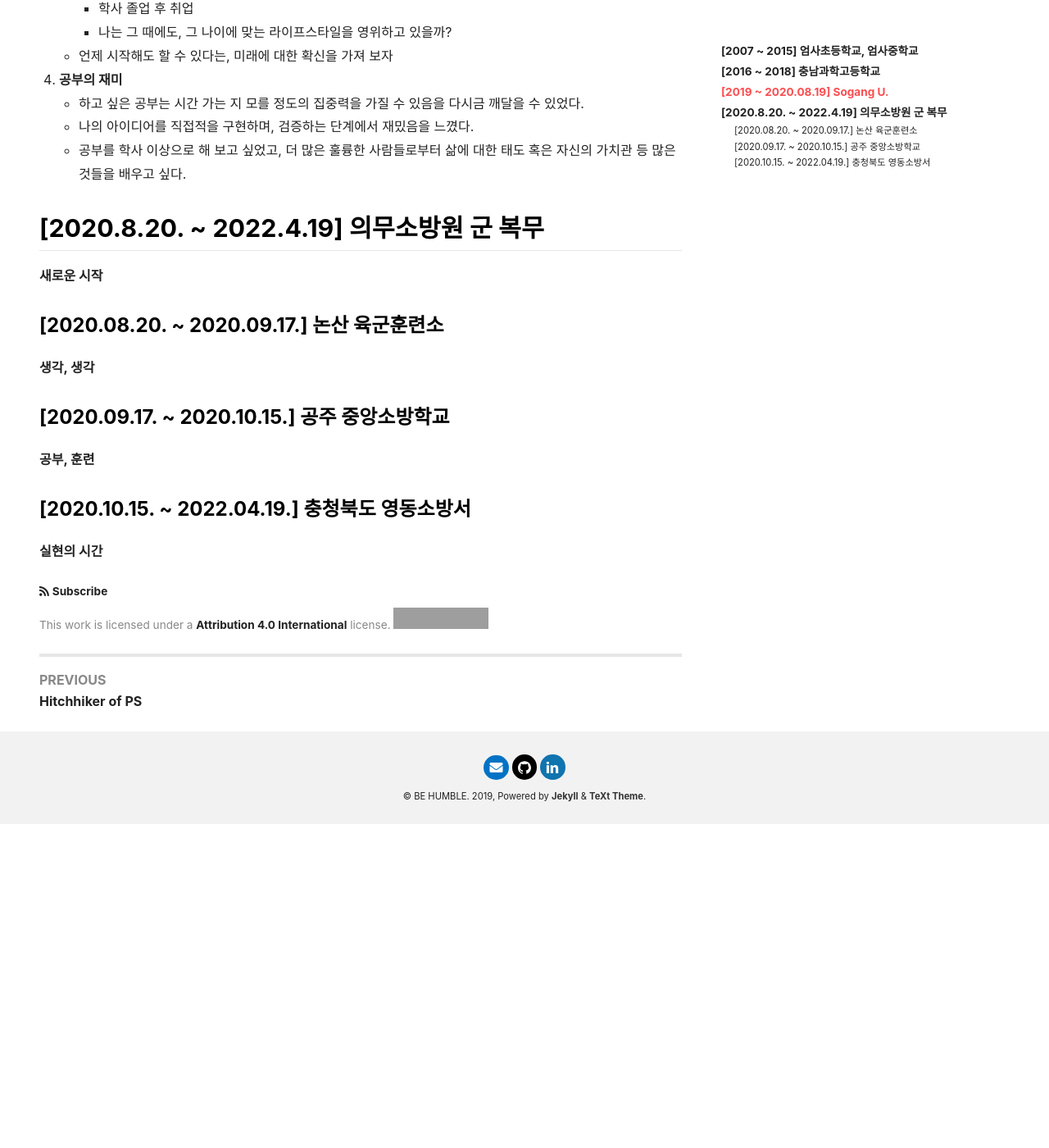
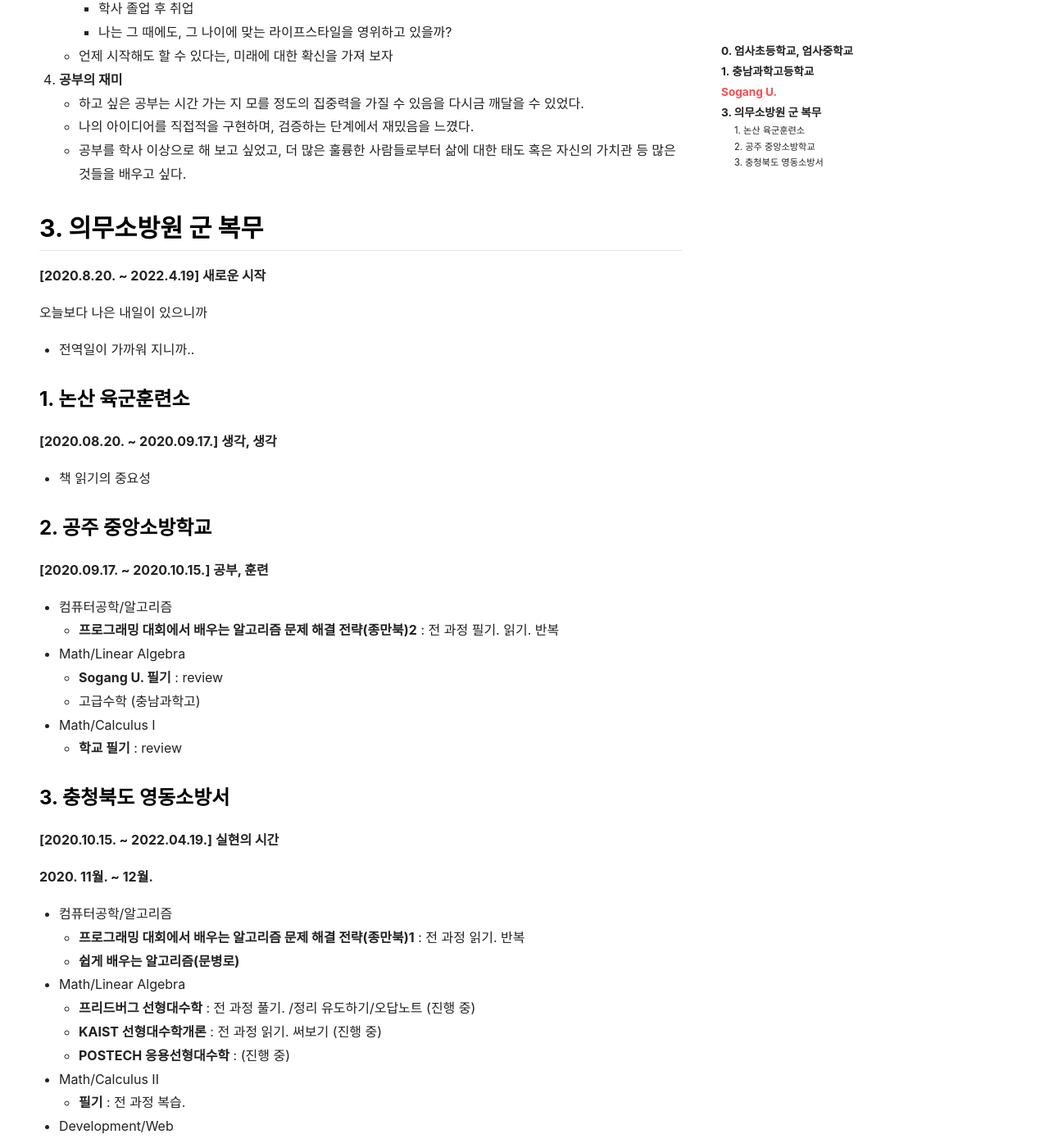
Before and after one commit to underthelights/previous, a Jekyll site: the page built from _posts/licht/2020-12-27-reminiscence2020.md, in a window 1280 px wide and 1400 px high, scrolled down 1780 px. Shown: the whole window at 82% size. Built offline with Jekyll 4.4.1, drawn with Linux system fonts in a browser that asks for light colours; nearby versions of some CDN libraries; before the commit the page ends 2785 px from its top, so only the background shows below that; some of the changed text lies outside the part shown; grey boxes are pictures that could not be loaded.

Commit message:
Update 2020-12-27-reminiscence2020.md

```diff
--- a/_posts/licht/2020-12-27-reminiscence2020.md
+++ b/_posts/licht/2020-12-27-reminiscence2020.md
@@ -10,8 +10,8 @@ picture_frame: shadow
 abraxas.
 <!--more-->
 
-## [2007 ~ 2015] 엄사초등학교, 엄사중학교
-**나의 가장 밝았던, 그러나 그에 따른 어두움을 알아채지 못했던 시기**
+## 0. 엄사초등학교, 엄사중학교
+**[2007 ~ 2015] 나의 가장 밝았던, 그러나 그에 따른 어두움을 알아채지 못했던 시기**
 
 그동안 무엇을 했는가? 나는 이리도 무지하고 자만하며 살았는가.
 
@@ -21,13 +21,13 @@ abraxas.
 
 처음 정보올림피아드를 접한 건 초등학교 6학년 담임 선생님의 추천이었다. 그때에는 컴스쿨, 정올닷컴을 활용해서 여러가지 강의를 듣고 나서 처음으로 프로그래밍을 접했던 것 같다.
 
-## [2016 ~ 2018] 충남과학고등학교
-**be humble.**
+## 1. 충남과학고등학교
+**[2016 ~ 2018] be humble.**
 
 겸손하자.
 
-## [2019 ~ 2020.08.19] Sogang U.
-**어둠의 심연, 우울, 허무주의**
+## Sogang U.
+**[2019 ~ 2020.08.19] 어둠의 심연, 우울, 허무주의**
 
 정말 아무것도 하지 않았다. 학교 생활도, 꿈을 향한 도전도, 학교 공부도. 단 한가지, 경험이라고 인정할 만한 시간을 보냈다는 기억을 찾으려면 UNIST 창업팀 OCONNECT가 있다.
 
@@ -66,14 +66,49 @@ abraxas.
    - 공부를 학사 이상으로 해 보고 싶었고, 더 많은 훌륭한 사람들로부터 삶에 대한 태도 혹은 자신의 가치관 등 많은 것들을 배우고 싶다.
 
 
-## [2020.8.20. ~ 2022.4.19] 의무소방원 군 복무
-**새로운 시작**
+## 3. 의무소방원 군 복무
+**[2020.8.20. ~ 2022.4.19] 새로운 시작**
 
-### [2020.08.20. ~ 2020.09.17.] 논산 육군훈련소
-**생각, 생각**
+오늘보다 나은 내일이 있으니까
 
-### [2020.09.17. ~ 2020.10.15.] 공주 중앙소방학교
-**공부, 훈련**
+- 전역일이 가까워 지니까..
 
-### [2020.10.15. ~ 2022.04.19.] 충청북도 영동소방서
-**실현의 시간**
+### 1. 논산 육군훈련소
+**[2020.08.20. ~ 2020.09.17.] 생각, 생각**
+- 책 읽기의 중요성
+
+### 2. 공주 중앙소방학교
+**[2020.09.17. ~ 2020.10.15.] 공부, 훈련**
+
+- 컴퓨터공학/알고리즘
+     - **프로그래밍 대회에서 배우는 알고리즘 문제 해결 전략(종만북)2** : 전 과정 필기. 읽기. 반복
+
+- Math/Linear Algebra
+     - **Sogang U. 필기** : review
+     - 고급수학 (충남과학고)
+
+- Math/Calculus I
+     - **학교 필기** : review
+
+
+### 3. 충청북도 영동소방서
+**[2020.10.15. ~ 2022.04.19.] 실현의 시간**
+
+**2020. 11월. ~ 12월.**
+- 컴퓨터공학/알고리즘
+   - **프로그래밍 대회에서 배우는 알고리즘 문제 해결 전략(종만북)1** : 전 과정 읽기. 반복
+   - **쉽게 배우는 알고리즘(문병로)**
+
+- Math/Linear Algebra
+   - **프리드버그 선형대수학** : 전 과정 풀기. /정리 유도하기/오답노트 (진행 중)
+   - **KAIST 선형대수학개론** : 전 과정 읽기. 써보기 (진행 중)
+   - **POSTECH 응용선형대수학** : (진행 중)
+
+- Math/Calculus II
+   - **필기** : 전 과정 복습.
+
+- Development/Web
+   - **SKKU Flea Market** : FrontEnd
+
+
+     - ㅣ
```
